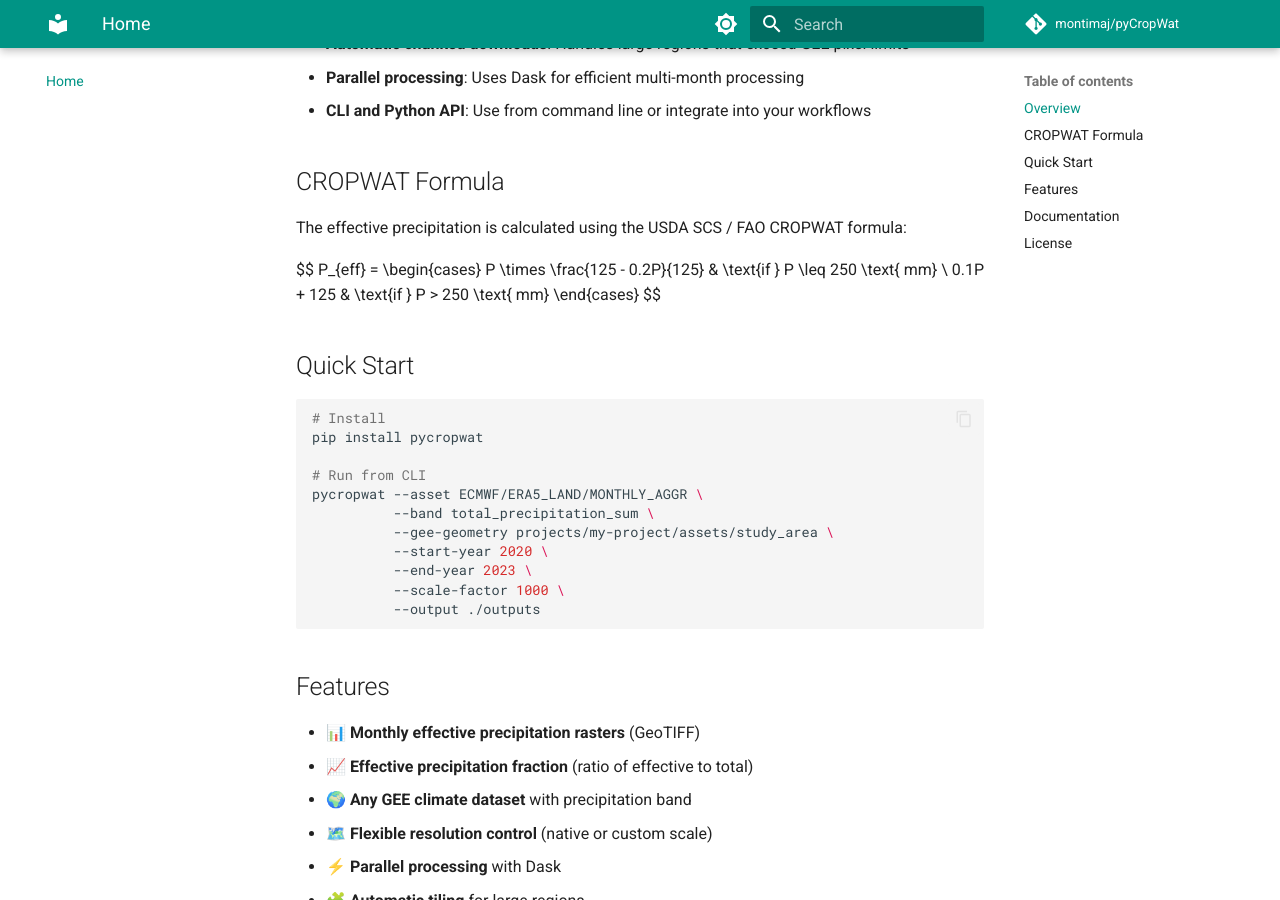
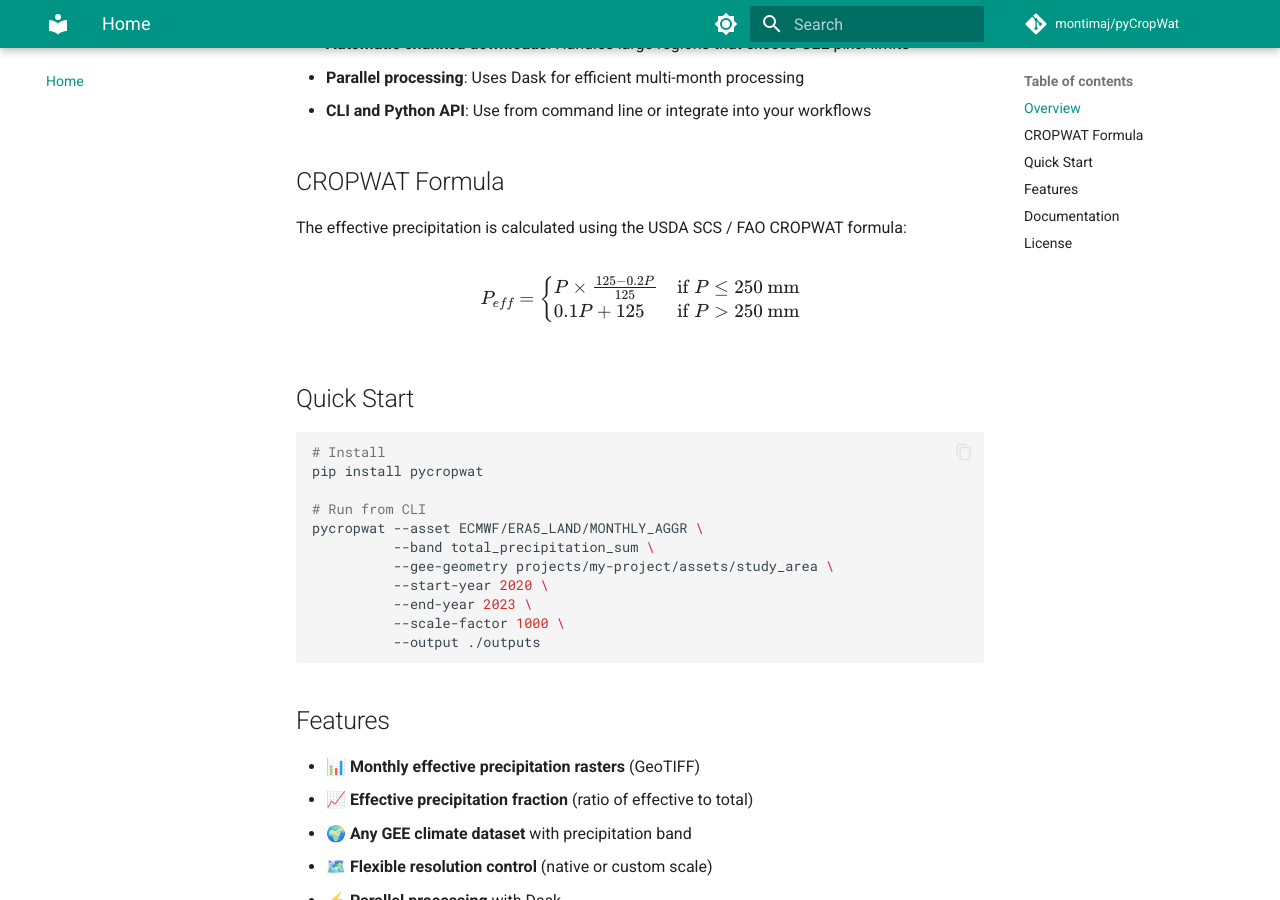
Before and after one commit to montimaj/pyCropWat, an MkDocs documentation site: the page built from docs/index.md, in a window 1280 px wide and 900 px high, scrolled down 491 px. Built offline with MkDocs 1.6.1 and Material for MkDocs 9.7.7, drawn with Linux system fonts in a browser that asks for light colours; comment, search, counter and statistics services are not loaded; some of the changed lines change nothing that is shown.

Commit message:
Fix formula rendering

```diff
--- a/mkdocs.yml
+++ b/mkdocs.yml
@@ -47,6 +47,8 @@
   - pymdownx.inlinehilite
   - pymdownx.snippets
   - pymdownx.superfences
+  - pymdownx.arithmatex:
+      generic: true
   - admonition
   - pymdownx.details
   - pymdownx.tabbed:
@@ -56,6 +58,10 @@
   - md_in_html
   - toc:
       permalink: true
+
+extra_javascript:
+  - javascripts/mathjax.js
+  - https://unpkg.com/mathjax@3/es5/tex-mml-chtml.js
 
 nav:
   - Home: index.md
```
